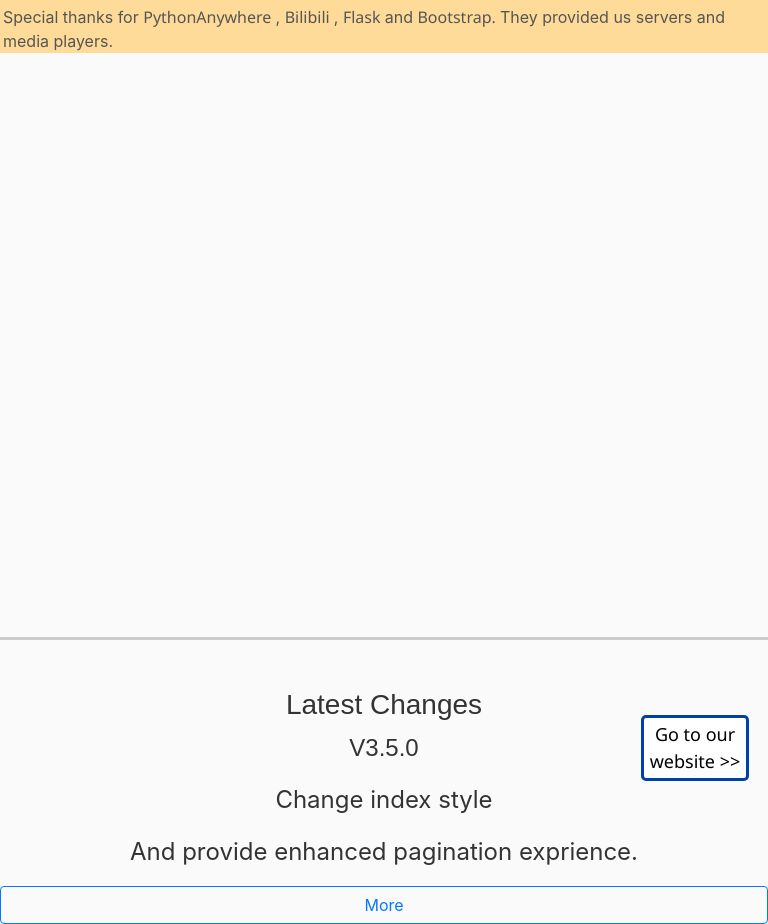
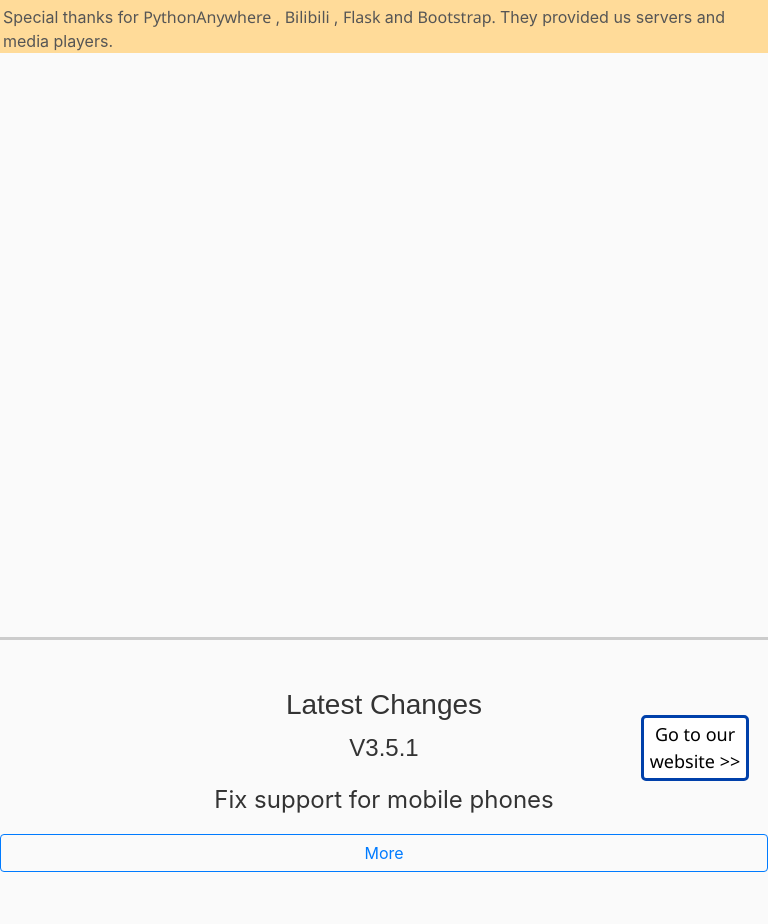
Before and after one commit to andyzhouty/lsfd202201v3, a Python web app: template templates/index.html in a window 768 px wide. After the commit the page ends 872 px from the top, so only its background shows below. Run offline with Jinja, Linux system fonts and the light colour scheme; the template is opened without the code that fills it, so the values that code supplies are empty; some libraries are stand-ins or nearby versions.

Commit message:
Version 3.5.1

```diff
--- a/static/css/main_desktop.css
+++ b/static/css/main_desktop.css
@@ -1,4 +1,4 @@
-@media screen and (min-width: 768px) {
+@media screen and (min-width: 992px) {
     html {
         height: 100%;
         width: 100%;
@@ -18,14 +18,14 @@
         background-color: #ffffff;
     }
 
-    .col-md-3 {
+    .col-lg-3 {
         padding-bottom: 25em;
         float: left;
         background: #f9f9ff;
         vertical-align: top;
     }
 
-    .col-md-9 {
+    .col-lg-9 {
         padding-left: 100px;
         padding-right: 100px;
     }
--- a/templates/base.html
+++ b/templates/base.html
@@ -25,13 +25,13 @@
     {% endfor %}
 {%- endblock %}
 {% block navbar -%}
-    <div class="navbar navbar-expand-md bg-dark navbar-dark" role="navigation"
+    <div class="navbar navbar-expand-lg bg-dark navbar-dark" role="navigation"
          style="border-radius: 0; border-color: #091145; background-image: linear-gradient(to bottom, #091145, #091145 100%);">
         <div class="navbar-header">
             <a class="navbar-brand" style="font-size: 1.4em; margin-right: 50px" href="#">
                 LS202201
             </a>
-            <button class="navbar-toggler" type="button" data-toggle="collapse" data-target="#collapse">
+            <button class="navbar-toggler" type="button" data-toggle="collapse" data-target="#collapse" style="float: right">
                 <span class="navbar-toggler-icon"></span>
             </button>
         </div>
--- a/templates/index.html
+++ b/templates/index.html
@@ -57,7 +57,7 @@
     <div style="margin:0; width:auto; padding:10%;border-bottom: solid #ccc" id="index">
         <p style="font-size: 7em; margin-bottom: 100px;font-weight: 500" id="kf1">Hello.</p>
         <p id="kf2">This is a new website for lansheng 202201.</p>
-        <p class="version" id="kf3">Website Version 3.5.0</p>
+        <p class="version" id="kf3">Website Version 3.5.1</p>
     </div>
     <br><br>
     <noscript style="text-align:center;font-size:16px;font-family:'Courier New';color:red;">
@@ -68,9 +68,8 @@
     </noscript>
     <div style="text-align: center;" id="latest">
         <h3>Latest Changes</h3>
-        <p style="font-family: 'Segoe UI Light', sans-serif">V3.5.0</p>
-        <p>Change index style</p>
-        <p>And provide enhanced pagination exprience.</p>
+        <p style="font-family: 'Segoe UI Light', sans-serif">V3.5.1</p>
+        <p>Fix support for mobile phones</p>
     </div>
     <button id="more" onclick="showAll()" class="btn btn-outline-primary btn-block">
         More
@@ -87,19 +86,6 @@
         </div>
         <div>
             <p style="font-family: 'Segoe UI Light', sans-serif">V3.3.2</p>
-            <p>Use Hash</p>
-        </div>
-        <div>
-            <p style="font-family: 'Segoe UI Light', sans-serif">V3.3.1</p>
-            <p>Add about page</p>
-        </div>
-        <div>
-            <p style="font-family: 'Segoe UI Light', sans-serif">V3.3.0</p>
-            <img style="width:10%" src="/static/images/md.jpg"
-                 alt="markdown">
-            <p>×</p>
-            <img style="width:20%" src="/static/images/flask.jpg"
-                 alt="Flask">
             <p>What you type is what you see.</p>
             <p>We add MarkDown support and an admin page.</p>
         </div>
--- a/templates/main.html
+++ b/templates/main.html
@@ -10,7 +10,7 @@
 {% block page_content %}
     <div class="container-fluid">
         <div class="row">
-            <div class="col-md-3 left-column">
+            <div class="col-lg-3 left-column">
                 <div class="focus-title">
                     <h3 class="focus">
                         {% block focus %}
@@ -28,7 +28,7 @@
                         </ul>{% endblock %}
                 </div>
             </div>
-            <div class="col-md-9">
+            <div class="col-lg-9">
                 <div class="idea">
                     {% block idea %}
                         <h2 style="float:left;font-size:48px;">
```
Also changed, not shown: static/css/main_mobile.css (+15 -4 lines).
